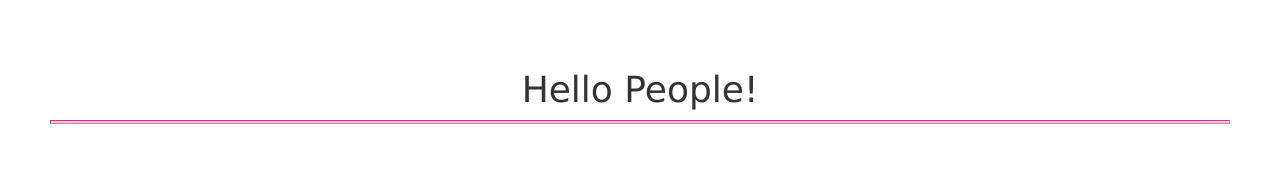
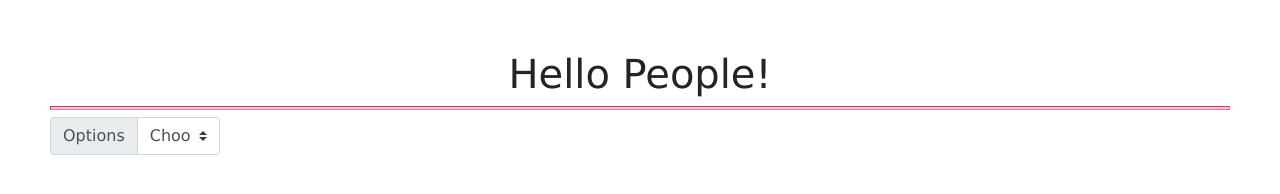
Before and after one commit to RudsDev/show-peoples-client, a website: page views/peoples.html in a window 1280 px wide. Drawn offline with nearby package versions, Linux system fonts and the light colour scheme; files whose address does not match are found by name.

Commit message:
Add and styling a select element.

```diff
--- a/stylesheets/style.css
+++ b/stylesheets/style.css
@@ -99,3 +99,7 @@ p.close-card:hover{
   opacity: 1;
   font-weight: 800px;
 }
+
+#filter-nat{
+  width: 170px;
+}
--- a/views/peoples.html
+++ b/views/peoples.html
@@ -7,10 +7,9 @@
         <title>Title Page</title>
 
         <!-- Bootstrap CSS -->
-        <link href="https://maxcdn.bootstrapcdn.com/bootstrap/3.3.7/css/bootstrap.min.css" rel="stylesheet">
-
+        <link href="../stylesheets/bootstrao4/bootstrap.min.css" rel="stylesheet">
         <!-- My CSS -->
-        <link href="/stylesheets/style.css" rel="stylesheet">
+        <link href="../stylesheets/style.css" rel="stylesheet">
 
     </head>
 
@@ -19,12 +18,34 @@
 
         <hr></hr>
 
+        <div id="div-filters">
+
+            <div id="filter-nat" class="input-group mb-3">
+                <div class="input-group-prepend">
+                  <label class="input-group-text" for="inputGroupSelect01">Options</label>
+                </div>
+                <select class="custom-select" id="inputGroupSelect01">
+                  <option selected>Choose...</option>
+                  <option value="1">One</option>
+                  <option value="2">Two</option>
+                  <option value="3">Three</option>
+                </select>
+              </div>
+
+        </div>
+
         <div id="show-peoples" class="">
 
         </div>
 
     </body>
 
+    <script src="../js/jquery-3.3.1.min.js"></script>
+    <script src="../stylesheets/bootstrao4/bootstrap.min.js"></script>
+    <script src="../node_modules/systemjs/dist/system.js"></script>
 
-    <script src="/javascripts/gen_view/PeopleView.js"></script>
+    <script>
+        SystemJS.import('../client/app.js').catch(err=>console.log(err));
+    </script>
+
 </html>
```
